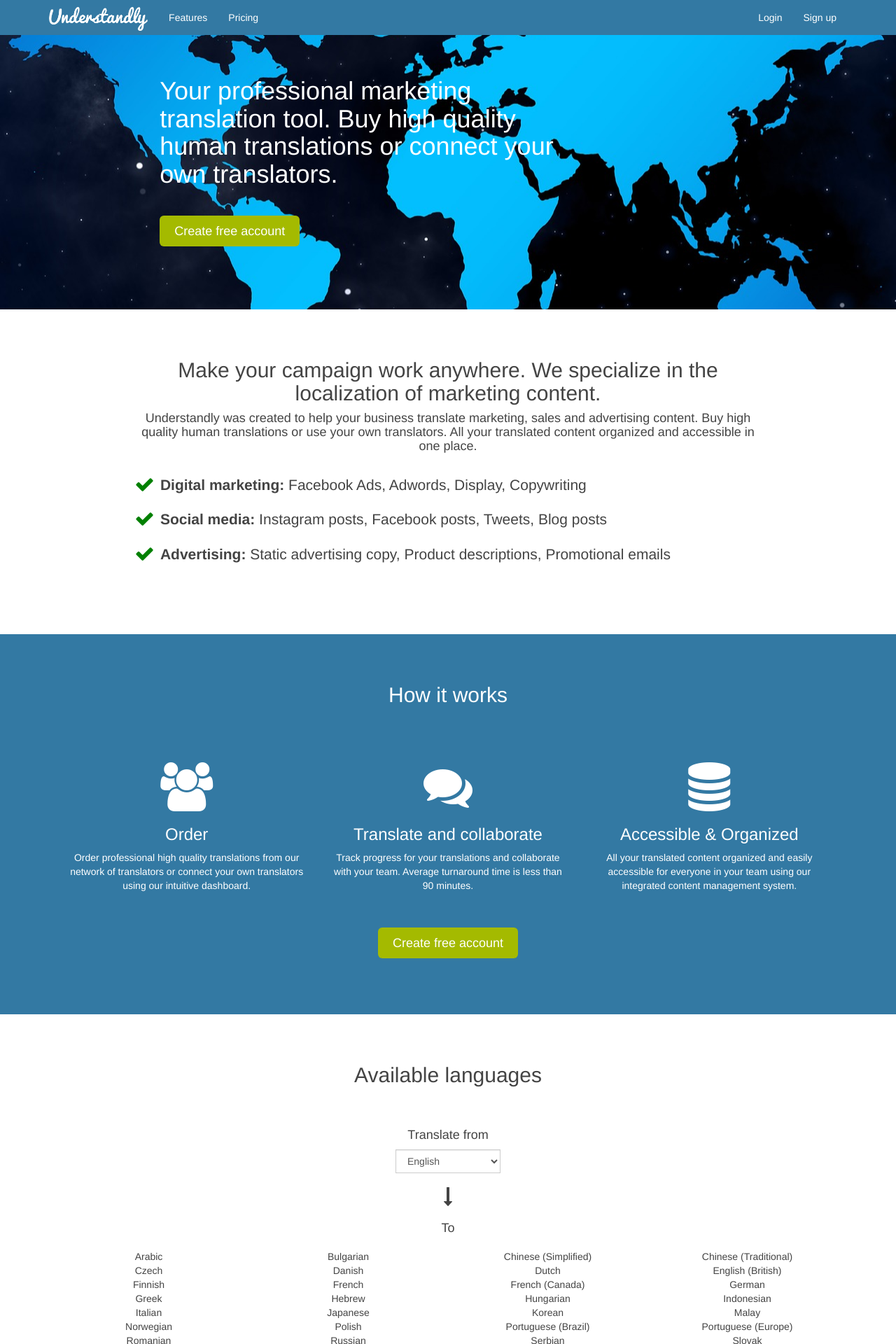
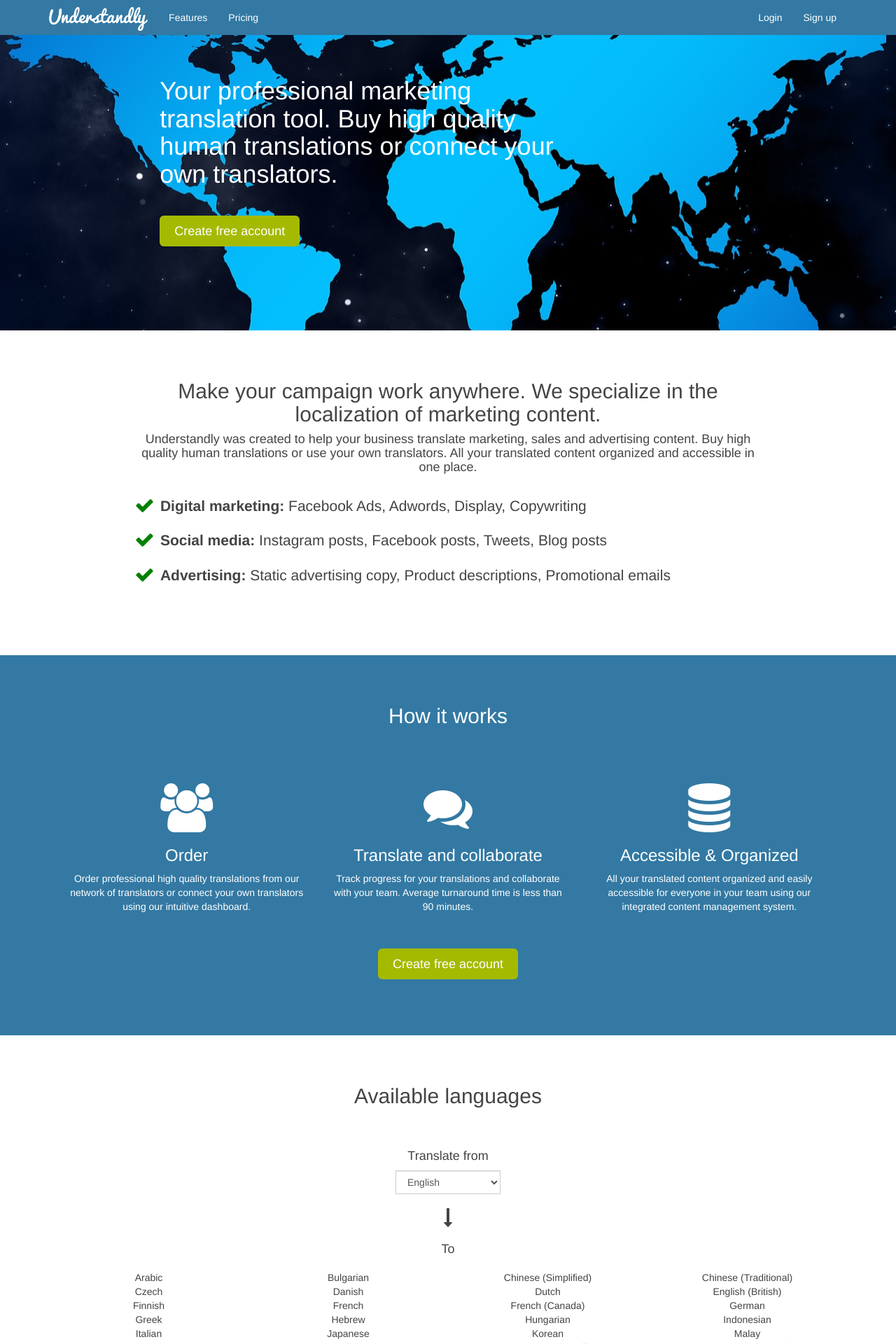
Before and after one commit to yhoiseth/www.understandly.com, a Jekyll site: the page built from index.html, in a window 1280 px wide. Shown: the top 1920 px of the page at 70% size. Built offline with Jekyll 4.4.1, drawn with Linux system fonts in a browser that asks for light colours; nearby versions of some CDN libraries; a script that is not in the unit is left out.

Commit message:
bigger picture

```diff
--- a/css/main.scss
+++ b/css/main.scss
@@ -100,7 +100,7 @@ body {
 
 .page-container{
     background: url("../world-map.jpg") center;
-    padding-bottom: 40px;
+    padding-bottom: 70px;
 }
 
 .container-intro{
```
